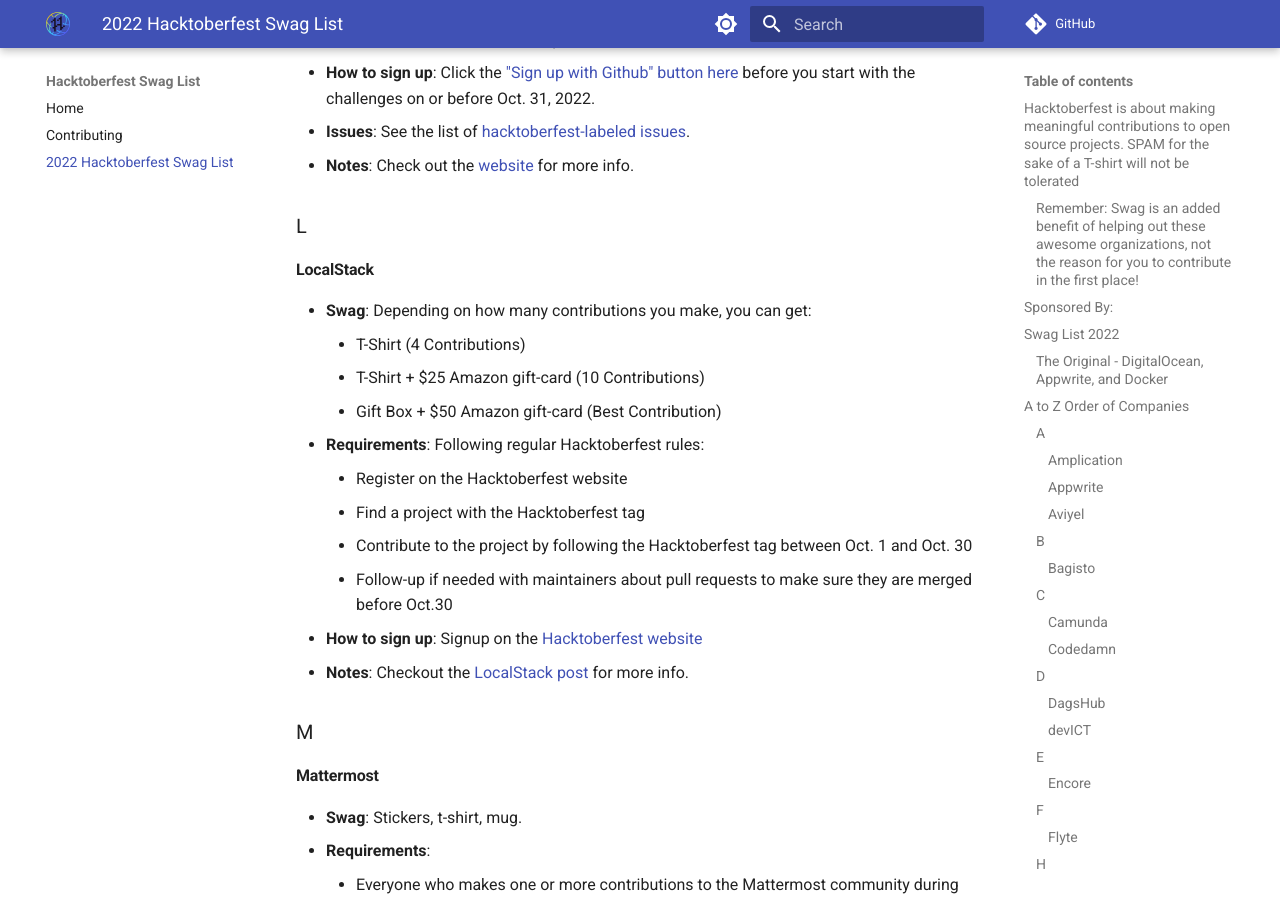
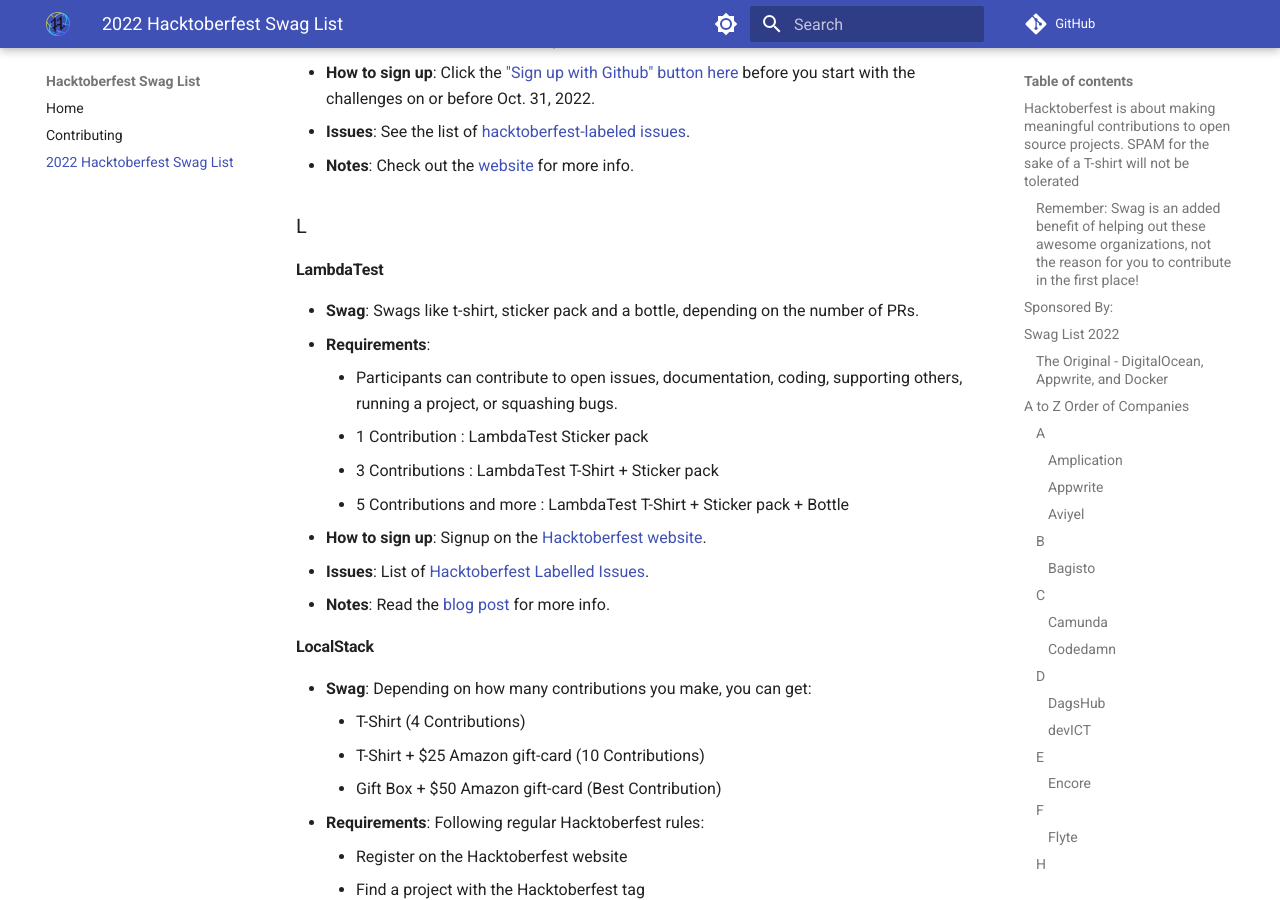
Before and after one commit to crweiner/hacktoberfest-swag-list, an MkDocs documentation site: the page built from docs/list.md, in a window 1280 px wide and 900 px high, scrolled down 5951 px. Built offline with MkDocs 1.6.1 and Material for MkDocs 9.7.7, drawn with Linux system fonts in a browser that asks for light colours; comment, search, counter and statistics services are not loaded.

Commit message:
Added LambdaTest to list.md

```diff
--- a/docs/list.md
+++ b/docs/list.md
@@ -172,6 +172,17 @@
 - **Notes**: Check out the [website](https://invertase.io/community/hacktoberfest){:target="\_blank"} for more info.
 
 ### L
+#### **LambdaTest**
+
+- **Swag**: Swags like t-shirt, sticker pack and a bottle, depending on the number of PRs.
+- **Requirements**:
+    - Participants can contribute to open issues, documentation, coding, supporting others, running a project, or squashing bugs.
+    - 1 Contribution : LambdaTest Sticker pack
+    - 3 Contributions : LambdaTest T-Shirt + Sticker pack
+    - 5 Contributions and more : LambdaTest T-Shirt + Sticker pack + Bottle
+- **How to sign up**: Signup on the [Hacktoberfest website](https://hacktoberfest.com/){:target="\_blank"}.
+- **Issues**: List of [Hacktoberfest Labelled Issues](https://github.com/LambdaTest/test-at-scale-scripts/issues){:target="\_blank"}.
+- **Notes**: Read the [blog post](https://www.lambdatest.com/blog/celebrate-hacktoberfest-2022-with-lambdatest/){:target="\_blank"} for more info.
 
 #### LocalStack
 
```
